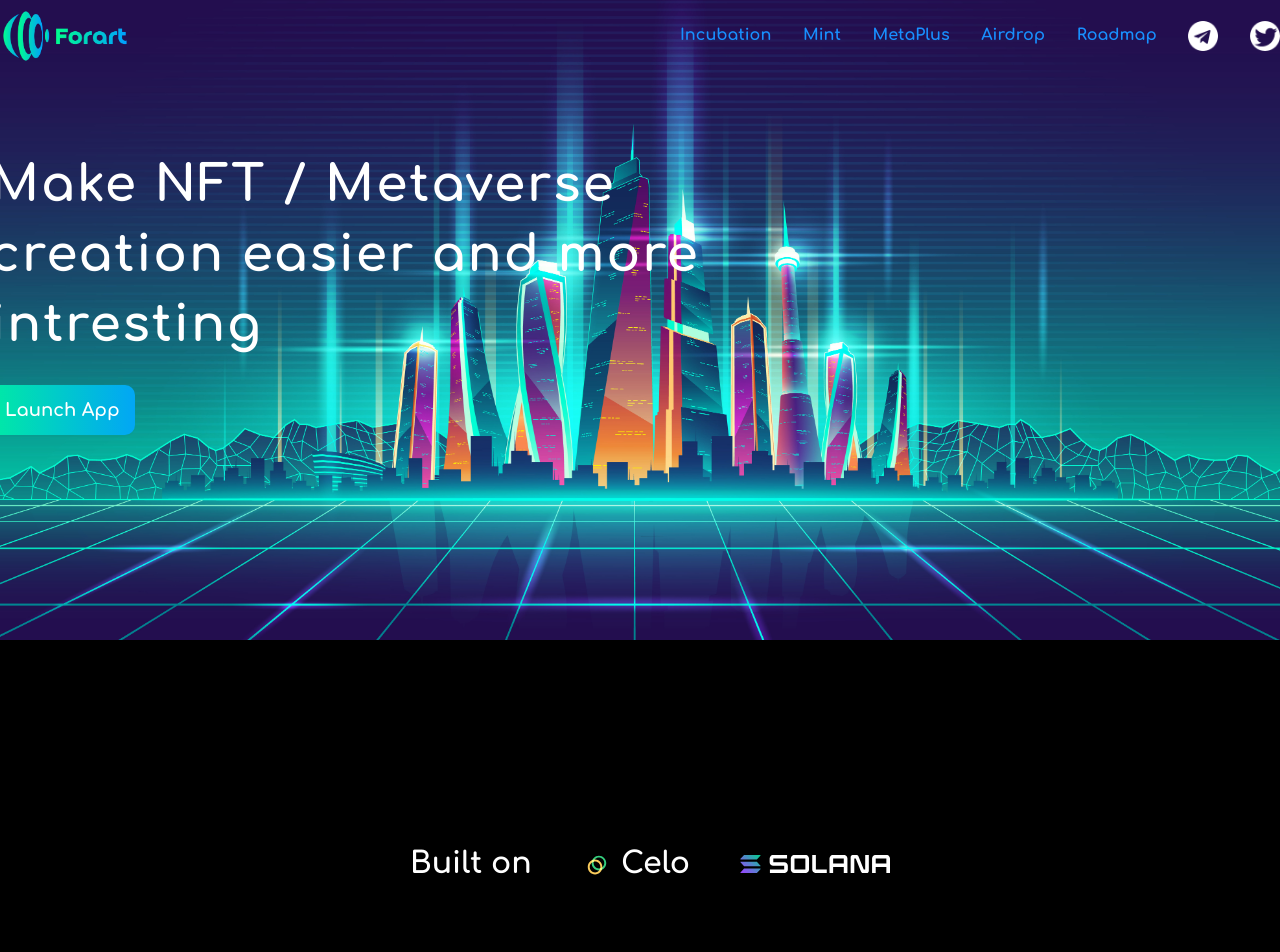
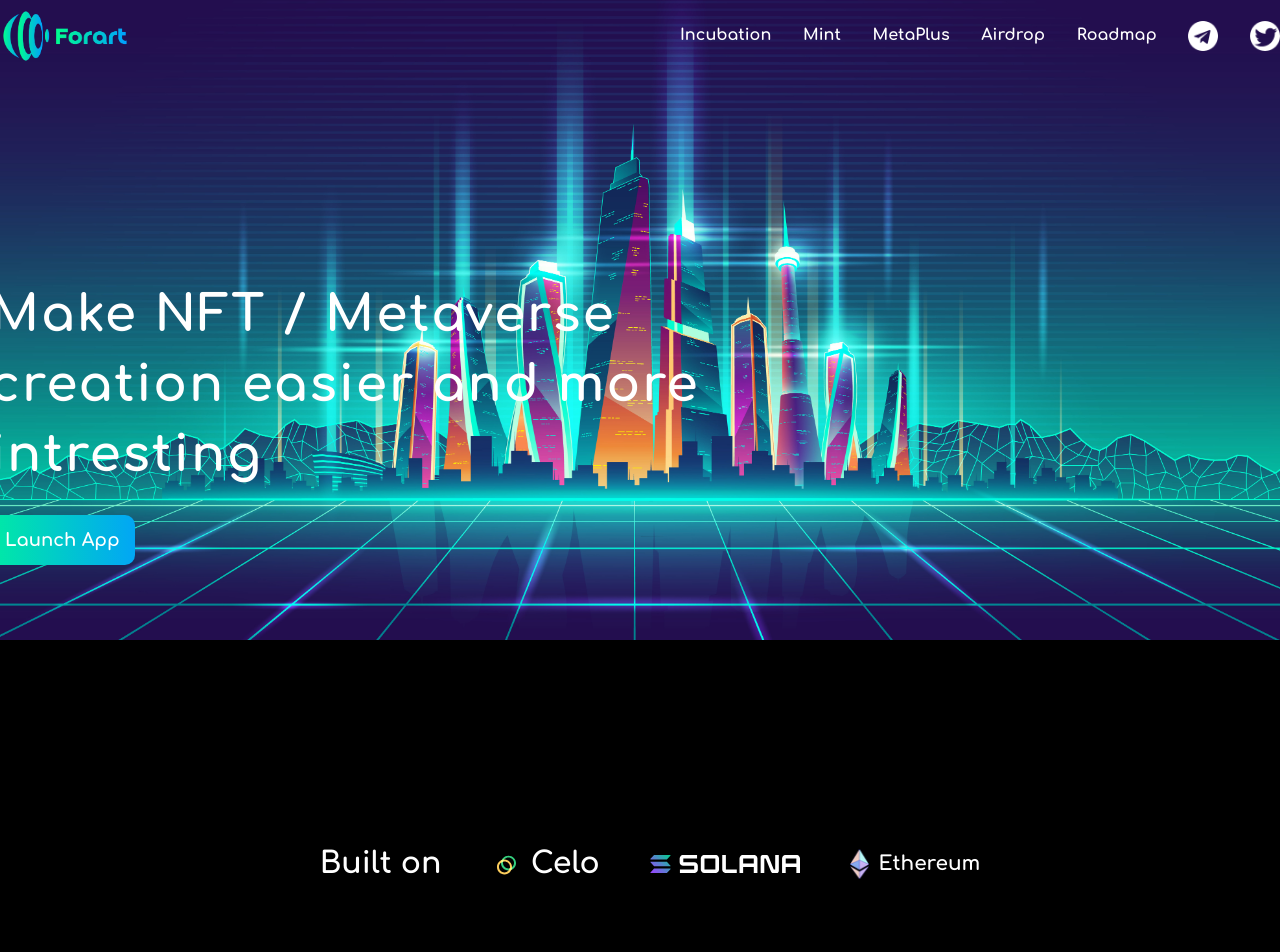
Before and after one commit to harikharan07/forart-website, a React (Create React App) app: page / in a window 1280 px wide. Shown: the top 952 px of the page. Built offline with nearby package versions, Linux system fonts and the light colour scheme.

Commit message:
modify top style

```diff
--- a/src/pages/foot/index.tsx
+++ b/src/pages/foot/index.tsx
@@ -8,7 +8,7 @@ import Telegram from '../../image/foot/Telegram.png'
 
 
 const FootContent = styled.div`
-  height: 250px;
+  height: 300px;
   padding-top: 50px;
   position: relative;
 
--- a/src/pages/incubation/index.tsx
+++ b/src/pages/incubation/index.tsx
@@ -266,7 +266,7 @@ const Incubation: React.FC = () => {
                 </div>
 
                 <img src={solana} style={{ width:'150px' }} />
-                {/*<div className="eth"><img src={eth} />Ethereum</div>*/}
+                <div className="eth"><img src={eth} />Ethereum</div>
               </Built>
             )
 
--- a/src/pages/top/index.tsx
+++ b/src/pages/top/index.tsx
@@ -38,6 +38,7 @@ const Container = styled.div`
 
 const Title = styled.div`
   text-align: left;
+  margin-top: 130px;
 
 
   .slogan{
@@ -80,6 +81,11 @@ const ButtonContainer = styled.div`
 `
 
 const Top: React.FC = () => {
+
+  // const toApp = () => {
+  //   window.location.href='https://app.forart.co'
+  // }
+
   return (
     <Wrapper>
       <div className="filter">
@@ -92,7 +98,7 @@ const Top: React.FC = () => {
             </div>
           </Title>
           <ButtonContainer>
-            <StyledButton>Launch App</StyledButton>
+            <a href="https://app.forart.co" target="_blank" rel="noreferrer"><StyledButton>Launch App</StyledButton></a>
           </ButtonContainer>
         </Container>
       </div>
--- a/src/pages/top/navbar.tsx
+++ b/src/pages/top/navbar.tsx
@@ -70,6 +70,10 @@ const NavLinksContainer = styled.div`
     font-weight: bold;
     cursor: pointer;
 
+    a{
+      color: white;
+    }
+
     img {
       width: 30px;
     }
```
